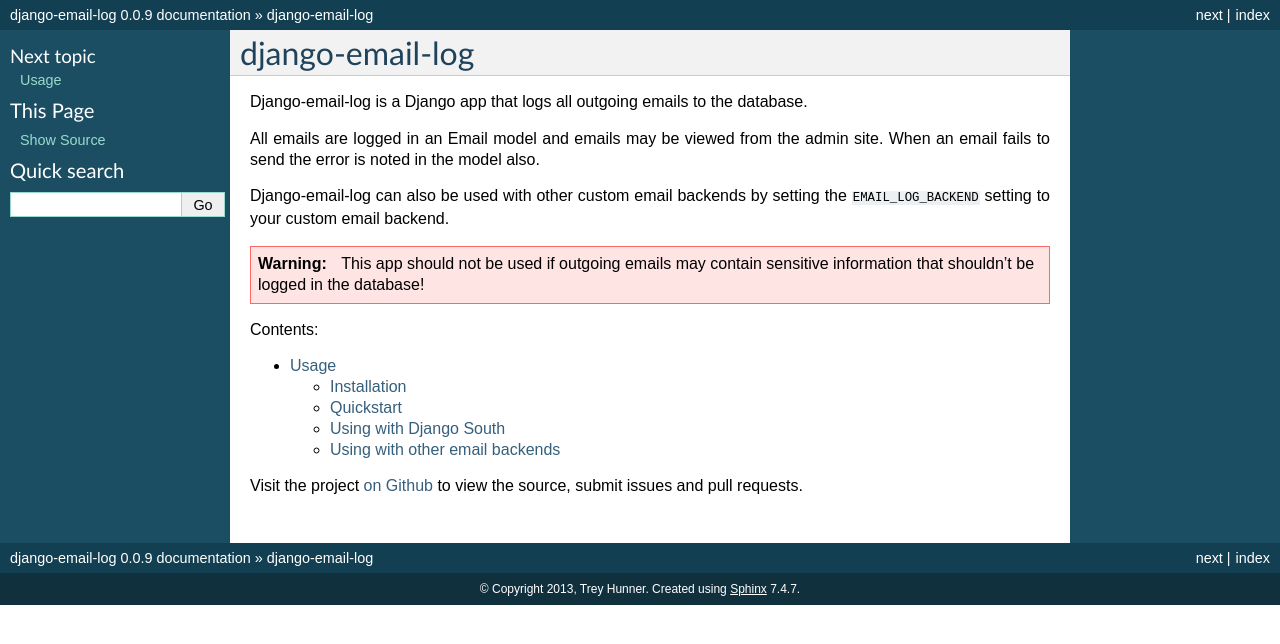
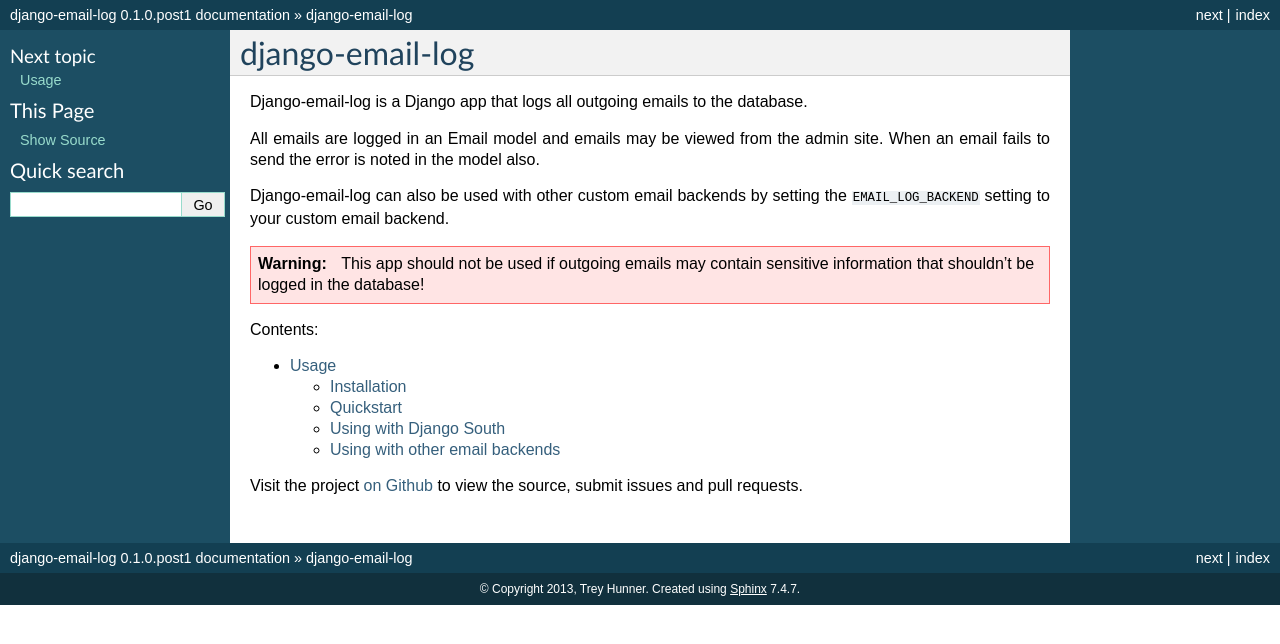
Before and after one commit to treyhunner/django-email-log, a Sphinx documentation site: the page built from docs/index.rst, in a window 1280 px wide. Shown: the top 644 px of the page. Built offline with Sphinx 7.4.7, drawn with Linux system fonts in a browser that asks for light colours.

Commit message:
Update version in documentation

```diff
--- a/docs/conf.py
+++ b/docs/conf.py
@@ -16,7 +16,8 @@
 # If extensions (or modules to document with autodoc) are in another directory,
 # add these directories to sys.path here. If the directory is relative to the
 # documentation root, use os.path.abspath to make it absolute, like shown here.
-#sys.path.insert(0, os.path.abspath('.'))
+sys.path.insert(0, os.path.abspath('.'))
+from email_log import __version__
 
 # -- General configuration -----------------------------------------------------
 
@@ -48,9 +49,9 @@
 # built documents.
 #
 # The short X.Y version.
-version = '0.0.9'
+version = __version__
 # The full version, including alpha/beta/rc tags.
-release = '0.0.9'
+release = __version__
 
 # The language for content autogenerated by Sphinx. Refer to documentation
 # for a list of supported languages.
```
